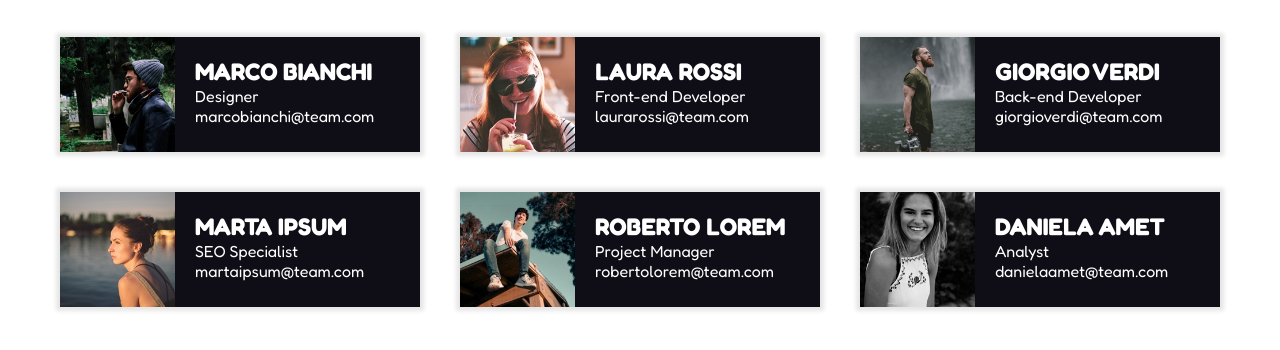
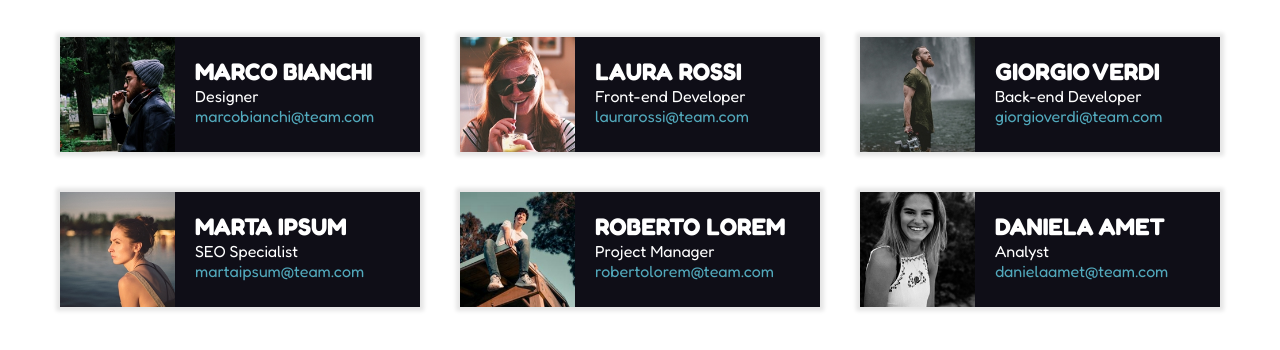
Before and after one commit to DavideGila/html-css-float-cards, a plain HTML site: page index.html in a window 1280 px wide. Shown: the part 138-488 px from the top of the page. Drawn offline with Linux system fonts and the light colour scheme.

Commit message:
added color to emails

```diff
--- a/css/style.css
+++ b/css/style.css
@@ -10,6 +10,7 @@
 :root{
     --title-color: #E53170;
     --bg-cards: #0F0E17;
+    --email-color: #52A9BC;
 }
 
 /* debug */
@@ -71,3 +72,7 @@ img {
     display: inline-block;
     padding: 20px;
 }
+
+.email {
+    color: var(--email-color);
+}
--- a/index.html
+++ b/index.html
@@ -31,7 +31,7 @@
                 <div class="cards-content">
                     <h2>MARCO BIANCHI</h2>
                     <div>Designer</div>
-                    <div>marcobianchi@team.com</div>
+                    <div class="email">marcobianchi@team.com</div>
                 </div>
             </div>
             <div class="debug box pull-left clearfix">
@@ -39,7 +39,7 @@
                 <div class="cards-content">
                     <h2>LAURA ROSSI</h2>
                     <div>Front-end Developer</div>
-                    <div>laurarossi@team.com</div>
+                    <div class="email">laurarossi@team.com</div>
                 </div>
             </div>
             <div class="debug box pull-left clearfix">
@@ -47,7 +47,7 @@
                 <div class="cards-content">
                     <h2>GIORGIO VERDI</h2>
                     <div>Back-end Developer</div>
-                    <div>giorgioverdi@team.com</div>
+                    <div class="email">giorgioverdi@team.com</div>
                 </div>
             </div>
             <div class="debug box pull-left clearfix">
@@ -55,7 +55,7 @@
                 <div class="cards-content">
                     <h2>MARTA IPSUM</h2>
                     <div>SEO Specialist</div>
-                    <div>martaipsum@team.com</div>
+                    <div class="email">martaipsum@team.com</div>
                 </div>
             </div>
             <div class="debug box pull-left clearfix">
@@ -63,7 +63,7 @@
                 <div class="cards-content">
                     <h2>ROBERTO LOREM</h2>
                     <div>Project Manager</div>
-                    <div>robertolorem@team.com</div>
+                    <div class="email">robertolorem@team.com</div>
                 </div>
             </div>
             <div class="debug box pull-left clearfix">
@@ -71,7 +71,7 @@
                 <div class="cards-content">
                     <h2>DANIELA AMET</h2>
                     <div>Analyst</div>
-                    <div>danielaamet@team.com</div>
+                    <div class="email">danielaamet@team.com</div>
                 </div>
             </div>
         </section>
```
